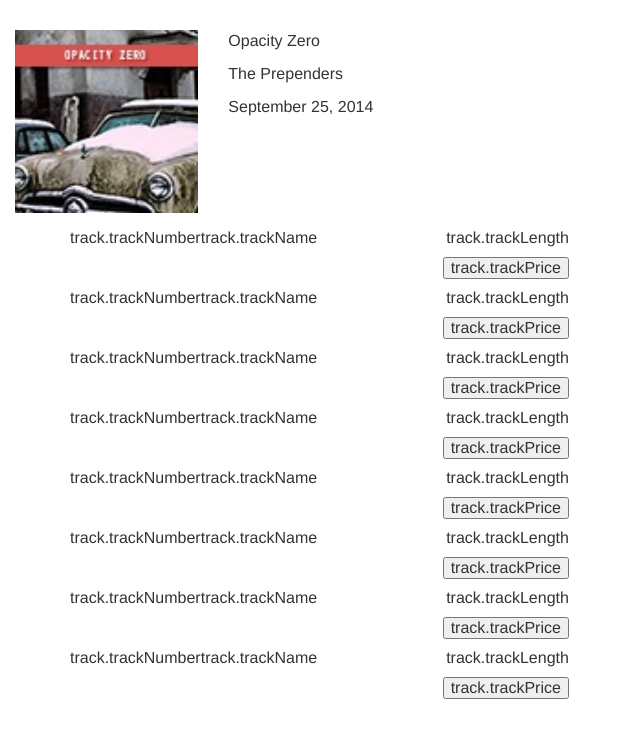
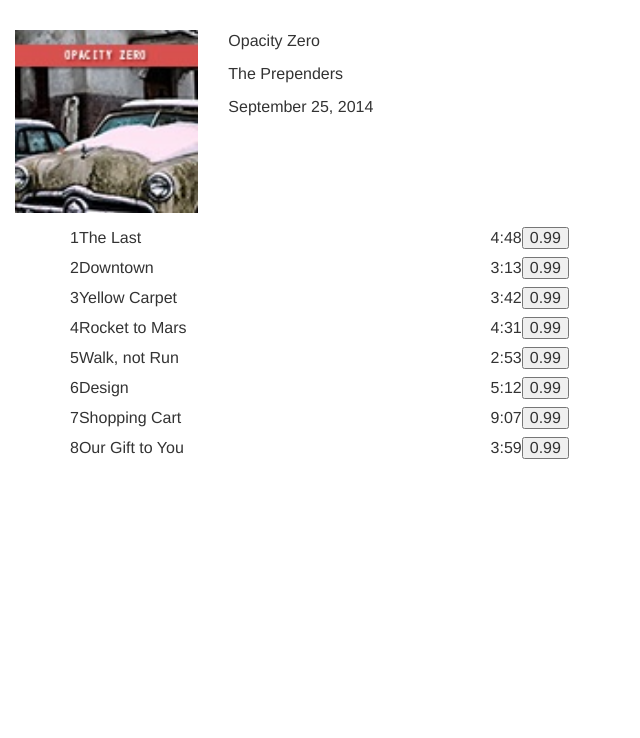
Before and after one commit to mudiagaobriki/pluralsight, an Angular app: page / in a window 1280 px wide. Shown: the top 738 px of the page, without its empty margins (0-640 px from the left). Built offline with nearby package versions, Linux system fonts and the light colour scheme.

Commit message:
Task 3- 7th Take Creating a Service to Get Album Data

```diff
--- a/src/app/product-tracklisting/product-tracklisting.component.html
+++ b/src/app/product-tracklisting/product-tracklisting.component.html
@@ -2,12 +2,12 @@
   <ul>
     <li *ngFor="let track of albumInfo?.album.tracks">
       <div class="col-sm-5">
-        <span class="track-number">track.trackNumber</span>
-        <span class="track-name">track.trackName</span>
+        <span class="track-number">{{track.trackNumber}}</span>
+        <span class="track-name">{{track.trackName}}</span>
       </div>
       <div class="col-sm-3 text-right">
-        <span class="track-time">track.trackLength</span>
-        <span class="price-and-buy"><button>track.trackPrice</button></span>
+        <span class="track-time">{{track.trackLength}}</span>
+        <span class="price-and-buy"><button>{{track.trackPrice}}</button></span>
       </div>
     </li>
   </ul>
```
